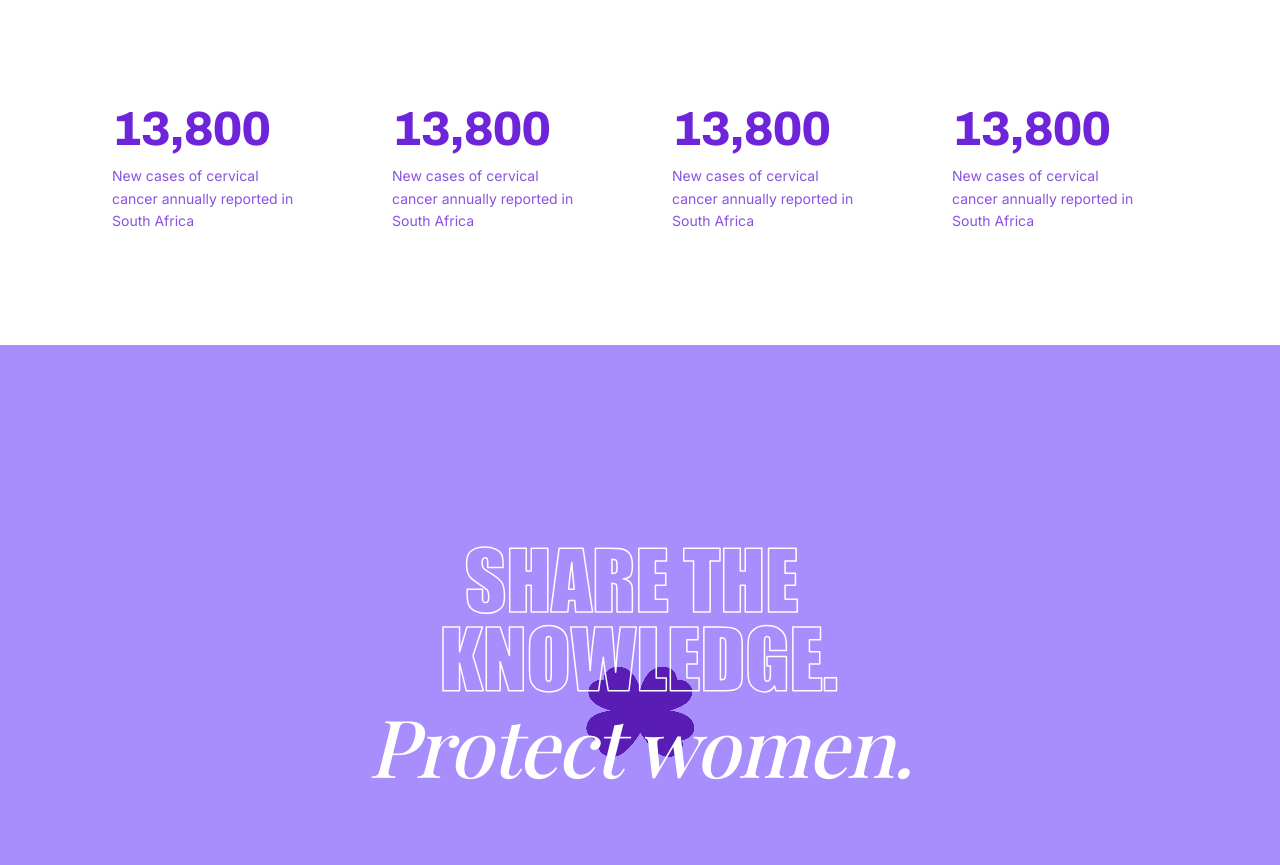
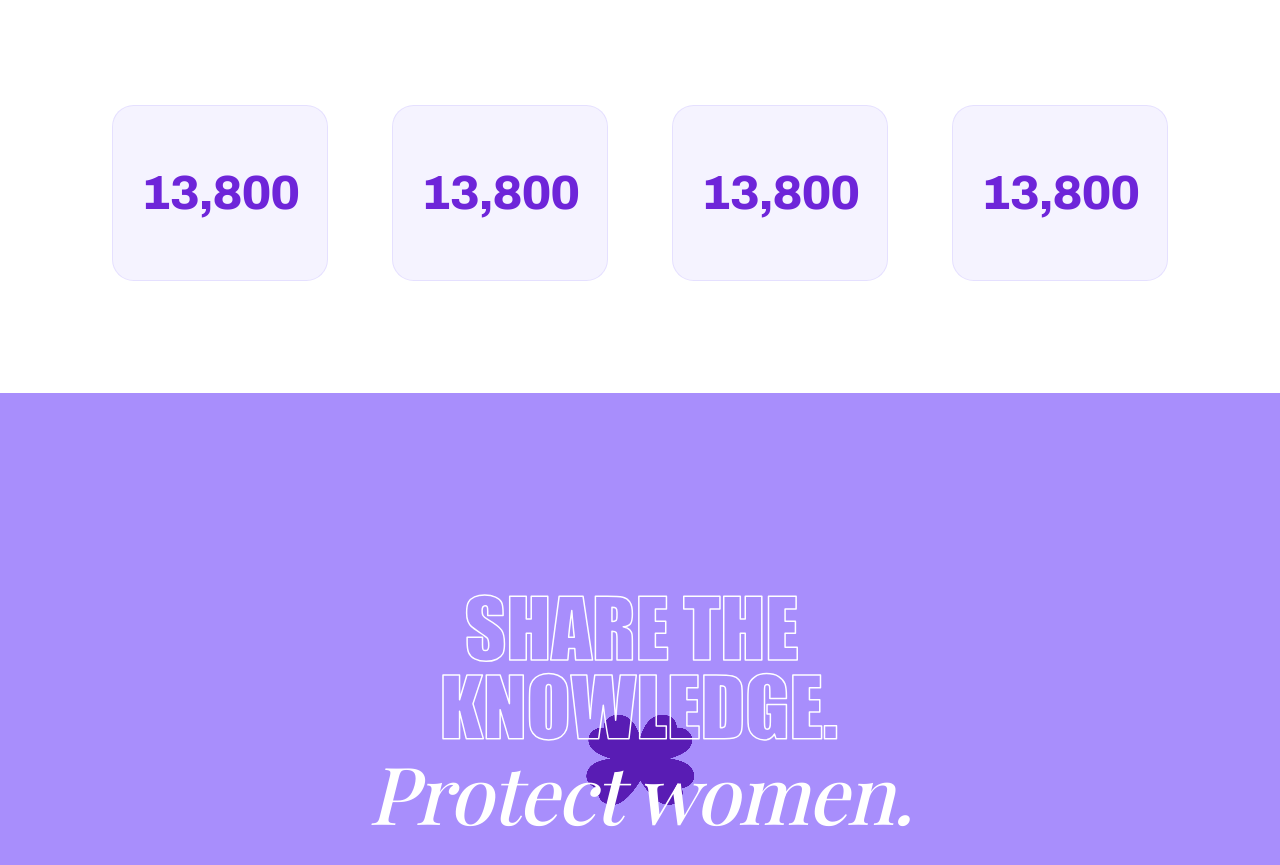
Before and after one commit to PhilaniNcube/purple-project, a Next.js app: page / in a window 1280 px wide. Shown: the part 2457-3322 px from the top of the page. Built offline with nearby package versions, Linux system fonts and the light colour scheme; a web font is replaced by a local one.

Commit message:
Add 3D flip hover effects to the numbers cards

```diff
--- a/src/components/the-numbers.tsx
+++ b/src/components/the-numbers.tsx
@@ -5,8 +5,22 @@ import { Container, Section } from "@/components/ds";
  *
  * A quiet statistics band. The headline is set as an oversized, low-contrast
  * watermark (heavy sans + italic serif, in a pale lavender) sitting behind a
- * four-up row of figures. Each figure is a card that lifts into a lavender tint
- * with a soft brand shadow on hover.
+ * four-up row of figures.
+ *
+ * Each figure is a two-sided card: the front shows only the figure, and
+ * hovering (or keyboard-focusing) it turns the card over in 3D to reveal the
+ * description on the reverse. Every card turns a *different* way — over the
+ * horizontal hinge, the vertical hinge, a diagonal corner, and a quarter-turn
+ * revolve — and each is given its own `perspective` so the turn reads as an
+ * object rotating in space rather than a flat squash.
+ *
+ * The reverse face is pre-rotated by the inverse of its card's turn (`back`
+ * below), so once the shell finishes rotating it lands upright and facing the
+ * viewer; `backface-visibility: hidden` keeps it invisible until then.
+ *
+ * Motion is progressive: under `prefers-reduced-motion` the shell never
+ * rotates and the description simply cross-fades in, so the copy stays
+ * reachable without any movement.
  */
 
 type Stat = { value: string; label: string };
@@ -31,17 +45,75 @@ const STATS: Stat[] = [
   },
 ];
 
-function StatCard({ value, label }: Stat) {
+/**
+ * One hover "turn" per card.
+ *
+ * - `shell` — the transform the card performs on hover/focus (plus its timing).
+ * - `back`  — the inverse pre-applied to the reverse face so it lands upright.
+ * - `front` — any base transform the front face needs (only the revolve).
+ *
+ * `shell`/`back`/`front` are `motion-safe:` so reduced-motion visitors are
+ * never rotated; the cross-fade fallback lives on the faces.
+ */
+type Reveal = { shell: string; front?: string; back: string };
+
+const REVEALS: Reveal[] = [
+  // 1 — lifts away on the horizontal hinge
+  {
+    shell:
+      "duration-500 ease-brand motion-safe:group-hover:[transform:rotateX(-180deg)] motion-safe:group-focus-within:[transform:rotateX(-180deg)]",
+    back: "motion-safe:[transform:rotateX(-180deg)]",
+  },
+  // 2 — turns on the vertical hinge
+  {
+    shell:
+      "duration-500 ease-out-quart motion-safe:group-hover:[transform:rotateY(180deg)] motion-safe:group-focus-within:[transform:rotateY(180deg)]",
+    back: "motion-safe:[transform:rotateY(180deg)]",
+  },
+  // 3 — tumbles over a diagonal corner
+  {
+    shell:
+      "duration-700 ease-in-out-quart motion-safe:group-hover:[transform:rotate3d(1,1,0,-180deg)] motion-safe:group-focus-within:[transform:rotate3d(1,1,0,-180deg)]",
+    back: "motion-safe:[transform:rotate3d(1,1,0,-180deg)]",
+  },
+  // 4 — revolves a quarter turn to present its reverse
+  {
+    shell:
+      "duration-500 ease-brand motion-safe:group-hover:[transform:rotateY(-90deg)] motion-safe:group-focus-within:[transform:rotateY(-90deg)]",
+    back: "motion-safe:[transform:rotateY(90deg)]",
+  },
+];
+
+const FACE =
+  "absolute inset-0 flex flex-col items-center justify-center rounded-2xl border p-4 text-center [backface-visibility:hidden] motion-reduce:transition-opacity";
+
+function StatCard({ value, label, reveal }: Stat & { reveal: Reveal }) {
   return (
-    // Negative margin + padding lets the hover surface breathe without shifting
-    // the resting layout away from the reference.
-    <div className="group -m-3 flex flex-col gap-3 rounded-2xl p-3 transition-[background-color,box-shadow,transform] duration-300 ease-brand hover:-translate-y-1 hover:bg-lavender hover:shadow-md motion-reduce:transition-none motion-reduce:hover:translate-y-0 sm:-m-4 sm:p-4">
-      <span className="font-heading text-4xl font-extrabold tracking-tight text-primary transition-colors duration-300 group-hover:text-brand-800 sm:text-5xl">
-        {value}
-      </span>
-      <span className="max-w-[22ch] text-sm leading-relaxed text-primary/80 transition-colors duration-300 group-hover:text-primary">
-        {label}
-      </span>
+    // The card's own perspective gives its turn depth. It's focusable so the
+    // description is reachable without a pointer.
+    <div
+      tabIndex={0}
+      className="group rounded-2xl outline-none [perspective:1000px] focus-visible:ring-2 focus-visible:ring-brand-500 focus-visible:ring-offset-2"
+    >
+      <div
+        className={`relative min-h-44 [transform-style:preserve-3d] transition-transform will-change-transform motion-reduce:transition-none ${reveal.shell}`}
+      >
+        {/* Front — the figure alone. */}
+        <div
+          className={`${FACE} border-brand-200/70 bg-lavender/60 motion-reduce:group-hover:opacity-0 motion-reduce:group-focus-within:opacity-0 ${reveal.front ?? ""}`}
+        >
+          <span className="font-heading text-4xl font-extrabold tracking-tight text-primary sm:text-5xl">
+            {value}
+          </span>
+        </div>
+
+        {/* Reverse — the description, revealed by the turn. */}
+        <div
+          className={`${FACE} border-brand-800/30 bg-brand-700 text-white/95 shadow-brand motion-reduce:opacity-0 motion-reduce:group-hover:opacity-100 motion-reduce:group-focus-within:opacity-100 ${reveal.back}`}
+        >
+          <span className="max-w-[24ch] text-sm leading-relaxed">{label}</span>
+        </div>
+      </div>
     </div>
   );
 }
@@ -63,7 +135,11 @@ export function TheNumbers() {
 
         <div className="mt-16 grid gap-10 sm:grid-cols-2 lg:mt-24 lg:grid-cols-4 lg:gap-16">
           {STATS.map((stat, index) => (
-            <StatCard key={index} {...stat} />
+            <StatCard
+              key={index}
+              {...stat}
+              reveal={REVEALS[index % REVEALS.length]}
+            />
           ))}
         </div>
       </Container>
```
